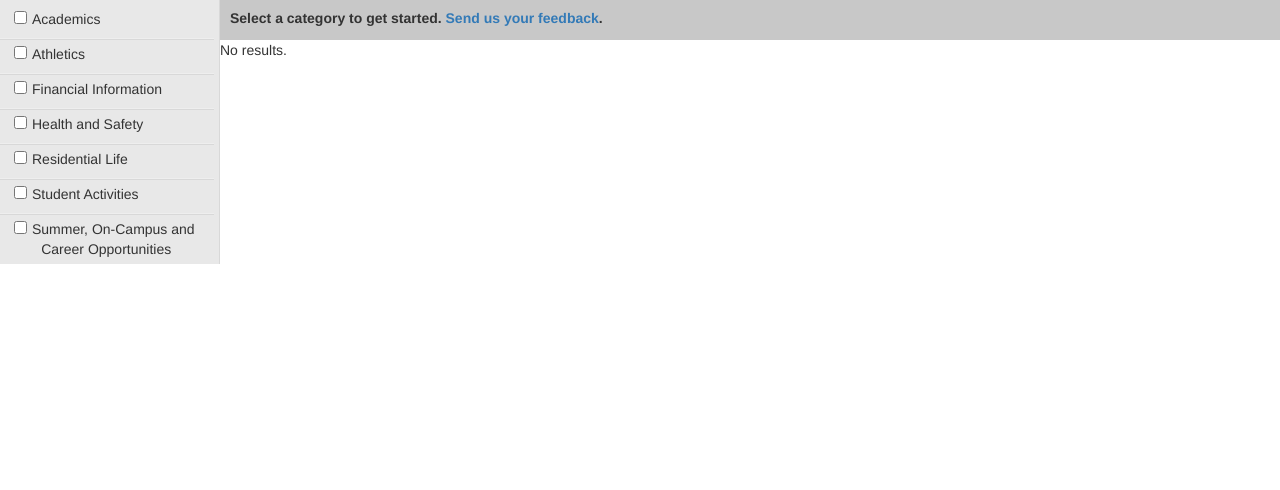
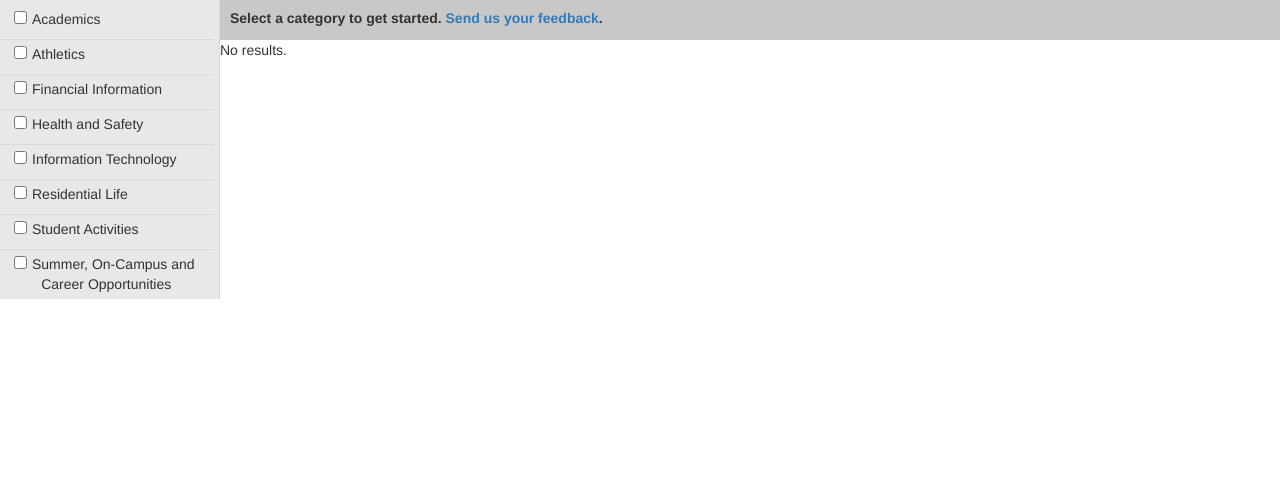
Before and after one commit to Harvard-ATG/CampusResources, a CodeIgniter app: page / in a window 1280 px wide. Shown: the top 490 px of the page. Run offline with CodeIgniter, Linux system fonts and the light colour scheme; some libraries are stand-ins or nearby versions.

Commit message:
adding an IT category to the list

```diff
--- a/app/application/views/home_view.php
+++ b/app/application/views/home_view.php
@@ -56,6 +56,8 @@
 			        	<p><label class="cat2"><input type="checkbox" class='cat2' name="Other" value="Other">Other</label></p>
 	        		</div>
 	        	</p>
+	        	<hr>
+	        	<p><label class="cat1"><input type="checkbox" id="cat1InformationTechnology" class='cat1' name="Information Technology" value="Information Technology">Information Technology</label><br></p>
 	        	<hr>
 	        	<p><label class="cat1"><input type="checkbox" id="cat1Residential" class='cat1' name="Residential Life" value="Residential Life">Residential Life</label><br>
 		        	<div id="cat2Residential">
@@ -320,6 +322,12 @@
 			categories.push(object);
 		}
 
+		if ($("#cat1InformationTechnology").is(":checked"))
+		{
+			object = {'Information Technology': []};
+			categories.push(object);
+		}
+
 		logdata(categories);
 
         showloadmask(true);
```
Also changed, not shown: app/application/controllers/home.php (line endings or trailing spaces).
